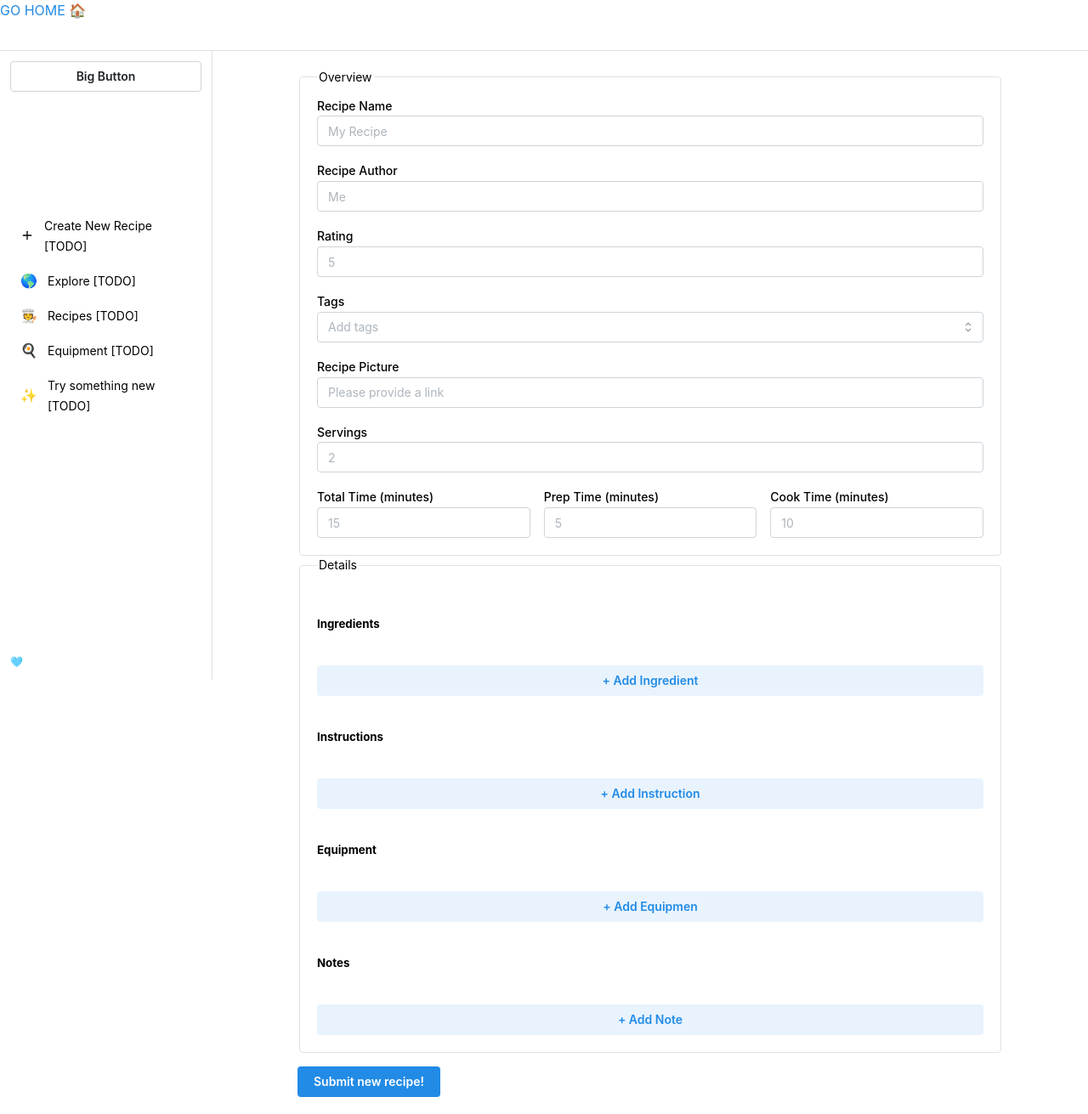
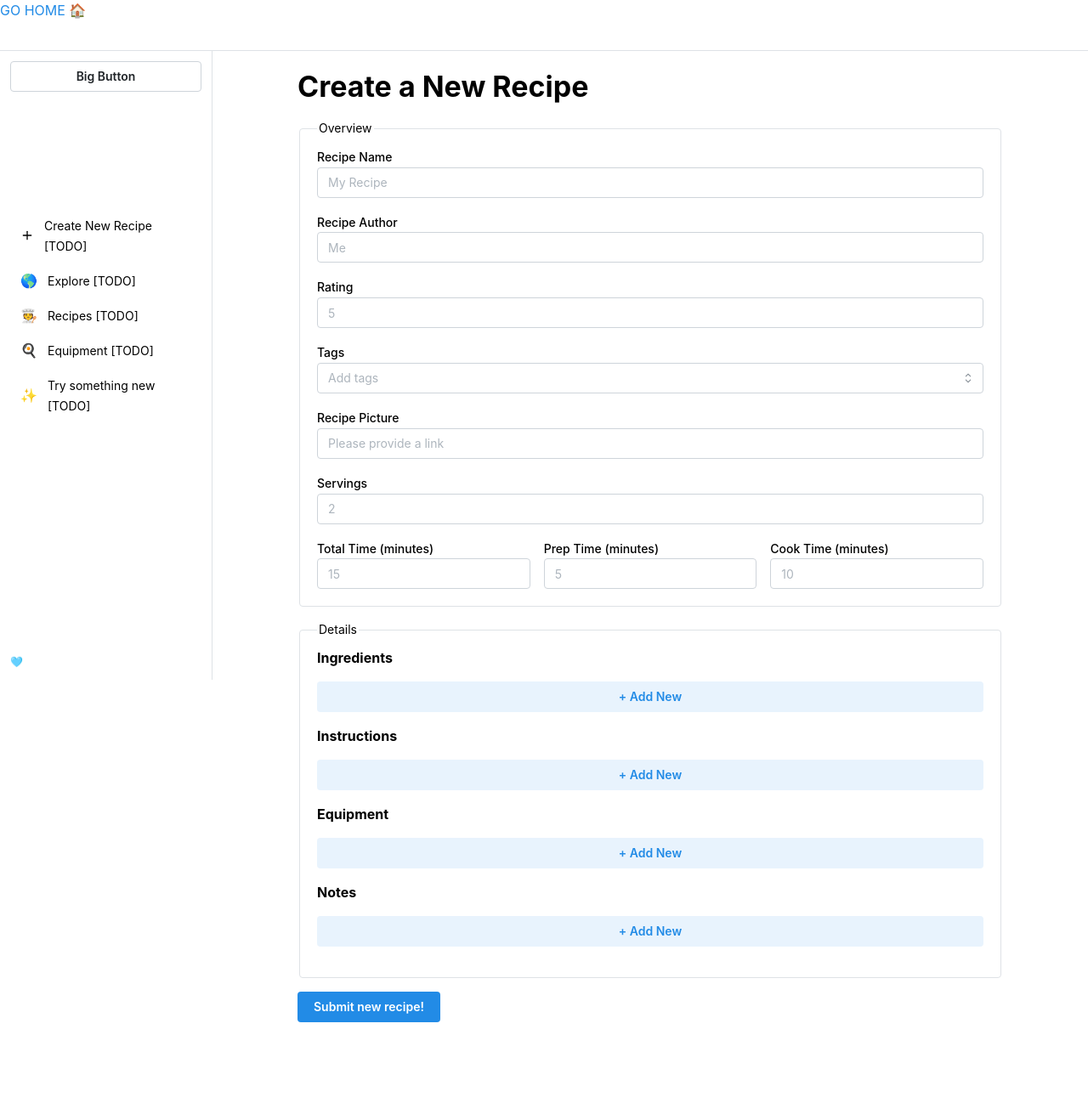
Before and after one commit to kaede4318/tabetai-version-0, a React (Vite) app in the folder frontend/: page /create in a window 1280 px wide. Shown: the whole page at 85% size. After the commit the page ends 1223 px from the top, so only its background shows below. Built offline with nearby package versions, Linux system fonts and the light colour scheme.

Commit message:
clean up and change styles

```diff
--- a/frontend/src/components/ListInput.tsx
+++ b/frontend/src/components/ListInput.tsx
@@ -1,5 +1,5 @@
 import React from "react";
-import { Stack, TextInput, Button, Group } from "@mantine/core";
+import { Stack, TextInput, Button, Group, Title } from "@mantine/core";
 
 interface ListInputProps {
     title: string;
@@ -9,14 +9,18 @@ interface ListInputProps {
     onDelete: (index: number) => void;
 }
 
-// TODO: add function where users can rearrange the elements in the list
+// TODO: add functionality where users can rearrange the elements in the list if they want to change the
+// order in which items appear
 
 const ListInput: React.FC<ListInputProps> = ({ title, items, onChange, onAdd, onDelete }) => {
     return (
-        <Stack mt="md">
-            <h5>{title}</h5>
+        <Stack mb="md">
+            <Title order={5}>{title}</Title>
+
             {items.map((item, index) => (
                 <Group key={index} align="center">
+                    {/* TODO: bug -- each field shows "Equipmen" instead of "Equipment" since the string
+                    is cut off at the end to remove the 's' for the other fields, like ingredient(s) */}
                     <TextInput
                         placeholder={`${title.slice(0, -1)} ${index + 1}`}
                         value={item.value}
@@ -28,8 +32,11 @@ const ListInput: React.FC<ListInputProps> = ({ title, items, onChange, onAdd, on
                     </Button>
                 </Group>
             ))}
+
+            {/* TODO: same string cut-off bug here! */}
             <Button variant="light" onClick={onAdd}>
-                + Add {title.slice(0, -1)}
+                + Add New
+                {/* + Add {title.slice(0, -1)} */}
             </Button>
         </Stack>
     );
--- a/frontend/src/pages/CreatePage.tsx
+++ b/frontend/src/pages/CreatePage.tsx
@@ -1,20 +1,19 @@
 import { useState } from "react";
 import { useRecipeStore } from "../store/apiStore";
 import {
-    Anchor,
     Box,
     Button,
     Fieldset,
-    FileInput,
     Group,
     MultiSelect,
     NumberInput,
-    Stack,
     TextInput,
     Title,
 } from "@mantine/core";
-import { notifications, showNotification } from '@mantine/notifications';
+import { notifications } from '@mantine/notifications';
 import ListInput from "../components/ListInput";
+import { FaCheck } from "react-icons/fa";
+import { FaXmark } from "react-icons/fa6";
 
 const emptyRecipe = {
     name: "",
@@ -100,15 +99,16 @@ const CreatePage: React.FC = () => {
 
         const { success, message } = await createRecipe(newRecipeData);
 
-        // IGNORE FOR NOW: Add status toast here
+        // status notification
         if (success) {
             notifications.show({
                 title: "Recipe Created",
                 message: message || "Your recipe was successfully created!",
                 color: "green",
-                position: 'bottom-center'
-                // icon: <Check size={16} />,
+                position: 'bottom-center',
+                icon: <FaCheck />
             });
+            // reset the fields to blank after successful submit
             setNewRecipe(emptyRecipe);
             setNewRecipeDetail(emptyRecipeDetail);
         } else {
@@ -116,10 +116,10 @@ const CreatePage: React.FC = () => {
                 title: "Error",
                 message: message || "There was an error creating your recipe.",
                 color: "red",
-                position: 'bottom-center'
-                // icon: <X size={16} />,
+                position: 'bottom-center',
+                icon: <FaXmark />
             });
-            console.error(message);
+            // console.error(message); // for debugging
         }
     };
 
@@ -165,7 +165,11 @@ const CreatePage: React.FC = () => {
 
     return (
         <Box>
-        <Fieldset legend="Overview">
+            <Title>Create a New Recipe</Title>
+            <Fieldset
+                legend="Overview"
+                mt="md"
+            >
                 <TextInput
                     label="Recipe Name"
                     placeholder="My Recipe"
@@ -205,7 +209,7 @@ const CreatePage: React.FC = () => {
                     }
                     searchable
                 />
-            {/* TODO: Maybe allow upload local file as well in the future. */}
+                {/* TODO: Maybe allow upload local file in the future? */}
                 {/* <FileInput
                     label="Recipe Picture"
                     placeholder="Upload an image"
@@ -268,7 +272,10 @@ const CreatePage: React.FC = () => {
                 </Group>
             </Fieldset>
 
-        <Fieldset legend="Details">
+            <Fieldset
+                legend="Details"
+                mt="md"
+            >
                 <ListInput
                     title="Ingredients"
                     items={newRecipeDetail.ingredients}
--- a/frontend/src/store/apiStore.ts
+++ b/frontend/src/store/apiStore.ts
@@ -28,7 +28,6 @@ export interface RecipeStore {
 	updateRecipe: (rid: string, updatedRecipe: Partial<Recipe>) => Promise<ApiResponse>;
 }
 
-// TODO: change the following method name and corresponding references.
 export const useRecipeStore = create<RecipeStore>((set) => ({
 	recipes: [],
 
```
Also changed, not shown: frontend/src/store/recipeState.ts (deleted, +0 -49 lines). Lines whose indentation alone changed are shown as unchanged.
